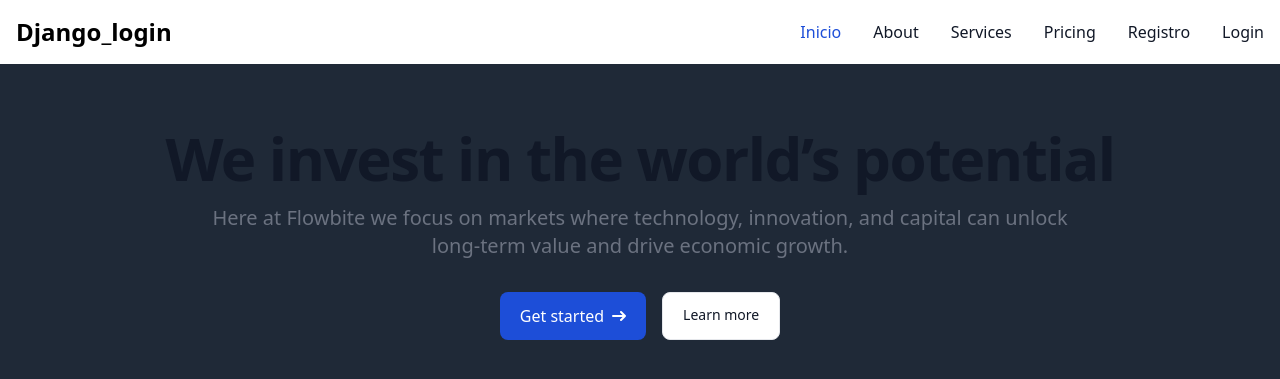
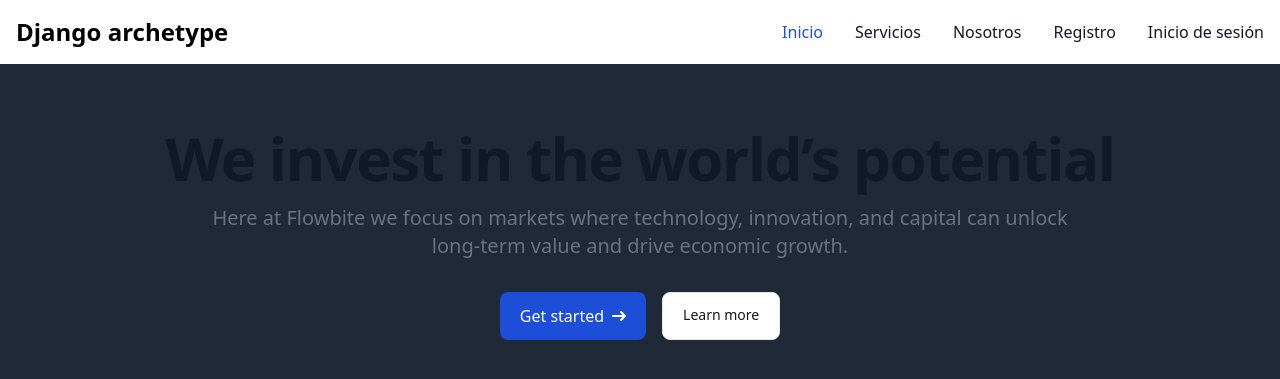
Before and after one commit to keaguirre/django_archetype, a Django app: page / in a window 1280 px wide. Shown: the top 379 px of the page. Run offline with Django 4.2, Linux system fonts and the light colour scheme; some libraries are stand-ins or nearby versions.

Commit message:
Fixed overlapped styles + Django_login to Django Archetype

```diff
--- a/django_login/templates/navbar-login.html
+++ b/django_login/templates/navbar-login.html
@@ -2,35 +2,34 @@
 <nav class="bg-white border-gray-200 dark:bg-gray-900">
     <div class="max-w-screen-xl flex flex-wrap items-center justify-between mx-auto p-4">
         <a href="/" class="flex items-center space-x-3 rtl:space-x-reverse">
-            <span class="self-center text-2xl font-semibold whitespace-nowrap dark:text-white">Django_login</span>
+            <span class="self-center text-2xl font-semibold whitespace-nowrap dark:text-white">Django archetype</span>
         </a>
         <div class="items-center justify-between hidden w-full md:flex md:w-auto md:order-1" id="navbar-user">
-            <ul
-                class="flex flex-col font-medium p-4 md:p-0 mt-4 border border-gray-100 rounded-lg bg-gray-50 md:space-x-8 rtl:space-x-reverse md:flex-row md:mt-0 md:border-0 md:bg-white dark:bg-gray-800 md:dark:bg-gray-900 dark:border-gray-700">
+            <ul class="flex flex-col font-medium p-4 md:p-0 mt-4 border border-gray-100 rounded-lg bg-gray-50 md:space-x-8 rtl:space-x-reverse md:flex-row md:mt-0 md:border-0 md:bg-white dark:bg-gray-800 md:dark:bg-gray-900 dark:border-gray-700">
                 <li>
-                    <a href="#"
-                        class="block py-2 px-3 text-white bg-blue-700 rounded md:bg-transparent md:text-blue-700 md:p-0 md:dark:text-blue-500"
-                        aria-current="page">Inicio</a>
+                    <a href="#" class="block py-2 px-3 hover:text-white rounded md:bg-transparent md:text-blue-700 md:p-0 md:dark:text-blue-500" aria-current="page">
+                        Inicio
+                    </a>
                 </li>
                 <li>
-                    <a href="#"
-                        class="block py-2 px-3 text-gray-900 rounded hover:bg-gray-100 md:hover:bg-transparent md:hover:text-blue-700 md:p-0 dark:text-white md:dark:hover:text-blue-500 dark:hover:bg-gray-700 dark:hover:text-white md:dark:hover:bg-transparent dark:border-gray-700">About</a>
+                    <a href="#" class="block py-2 px-3 text-gray-900 rounded hover:bg-gray-100 md:hover:bg-transparent md:hover:text-blue-700 md:p-0 dark:text-white md:dark:hover:text-blue-500 dark:hover:bg-gray-700 dark:hover:text-white md:dark:hover:bg-transparent dark:border-gray-700">
+                        Servicios
+                    </a>
                 </li>
                 <li>
-                    <a href="#"
-                        class="block py-2 px-3 text-gray-900 rounded hover:bg-gray-100 md:hover:bg-transparent md:hover:text-blue-700 md:p-0 dark:text-white md:dark:hover:text-blue-500 dark:hover:bg-gray-700 dark:hover:text-white md:dark:hover:bg-transparent dark:border-gray-700">Services</a>
+                    <a href="#" class="block py-2 px-3 text-gray-900 rounded hover:bg-gray-100 md:hover:bg-transparent md:hover:text-blue-700 md:p-0 dark:text-white md:dark:hover:text-blue-500 dark:hover:bg-gray-700 dark:hover:text-white md:dark:hover:bg-transparent dark:border-gray-700">
+                        Nosotros
+                    </a>
                 </li>
                 <li>
-                    <a href="#"
-                        class="block py-2 px-3 text-gray-900 rounded hover:bg-gray-100 md:hover:bg-transparent md:hover:text-blue-700 md:p-0 dark:text-white md:dark:hover:text-blue-500 dark:hover:bg-gray-700 dark:hover:text-white md:dark:hover:bg-transparent dark:border-gray-700">Pricing</a>
+                    <a href="/register_page" class="block py-2 px-3 text-gray-900 rounded hover:bg-gray-100 md:hover:bg-transparent md:hover:text-blue-700 md:p-0 dark:text-white md:dark:hover:text-blue-500 dark:hover:bg-gray-700 dark:hover:text-white md:dark:hover:bg-transparent dark:border-gray-700">
+                        Registro
+                    </a>
                 </li>
                 <li>
-                    <a href="/register_page"
-                        class="block py-2 px-3 text-gray-900 rounded hover:bg-gray-100 md:hover:bg-transparent md:hover:text-blue-700 md:p-0 dark:text-white md:dark:hover:text-blue-500 dark:hover:bg-gray-700 dark:hover:text-white md:dark:hover:bg-transparent dark:border-gray-700">Registro</a>
-                </li>
-                <li>
-                    <a href="/login"
-                        class="py-2 px-3 text-gray-900 rounded hover:bg-gray-100 md:hover:bg-transparent md:hover:text-blue-700 md:p-0 dark:text-white md:dark:hover:text-blue-500 dark:hover:bg-gray-700 dark:hover:text-white md:dark:hover:bg-transparent dark:border-gray-700">Login</a>
+                    <a href="/login" class="py-2 px-3 text-gray-900 rounded hover:bg-gray-100 md:hover:bg-transparent md:hover:text-blue-700 md:p-0 dark:text-white md:dark:hover:text-blue-500 dark:hover:bg-gray-700 dark:hover:text-white md:dark:hover:bg-transparent dark:border-gray-700">
+                        Inicio de sesión
+                    </a>
                 </li>
             </ul>
         </div>
```
